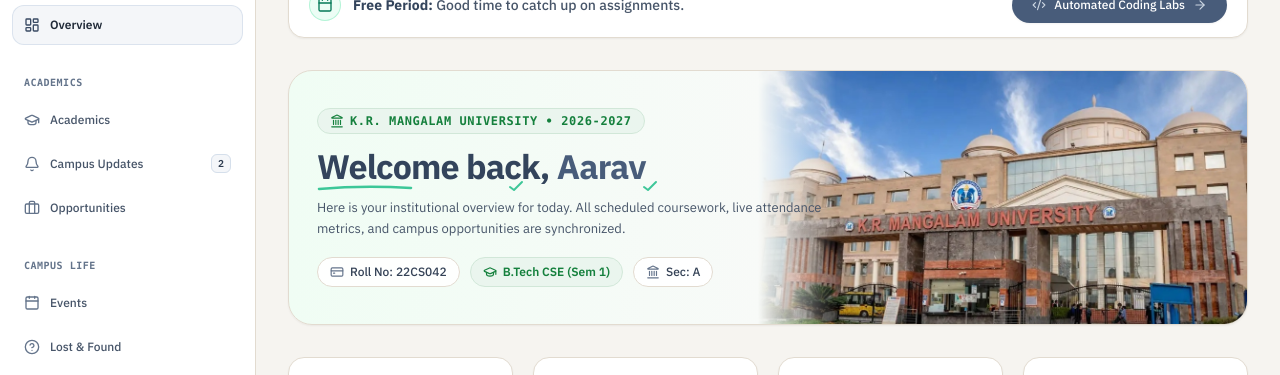
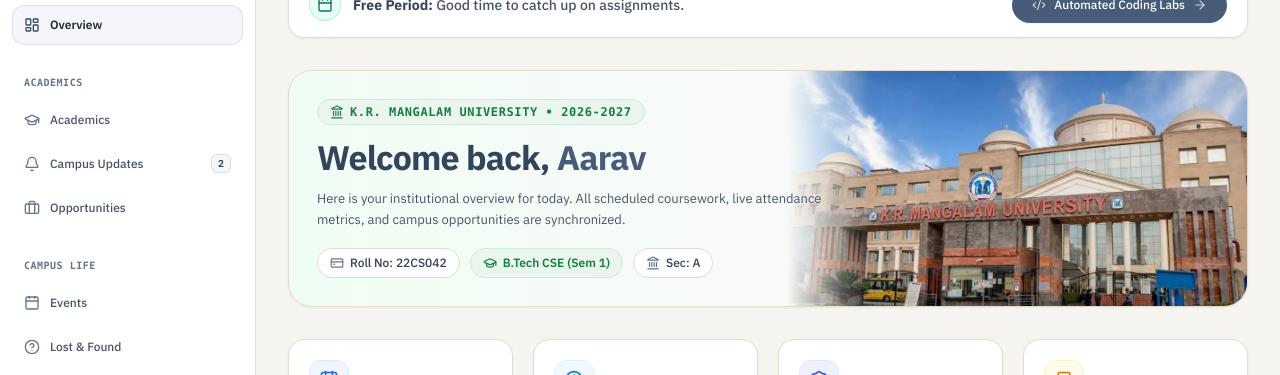
Before and after one commit to hritikraj07/AAROH, a React (Vite) app: page /login in a window 1280 px wide. Both pictures are taken after a click on the button "Student Demo". Shown: the part 124-499 px from the top of the page. Built offline with nearby package versions, Linux system fonts and the light colour scheme; no server answers; the database is empty.

Commit message:
fix(dashboard): remove heading hand-drawn accents and refine campus image framing and fade

```diff
--- a/src/pages/DashboardPage.tsx
+++ b/src/pages/DashboardPage.tsx
@@ -335,16 +335,16 @@ export const DashboardPage: React.FC = () => {
       )}
 
       {/* 2. Hero Welcome Banner (Campus Photo + Gradient Mask exactly matching reference) */}
-      <div className="relative overflow-hidden bg-gradient-to-r from-[#F0FDF4] via-[#F8FAF8] to-white dark:from-[#0B1512] dark:via-[#111818] dark:to-[#18181B] border border-[#E5ECE8] dark:border-[#27272A] shadow-sm text-slate-900 dark:text-white rounded-[24px] sm:rounded-3xl p-6 sm:p-7 min-h-[240px] sm:min-h-[255px] flex flex-col justify-center transition-colors duration-150 select-none">
+      <div className="relative overflow-hidden bg-gradient-to-r from-[#F0FDF4] via-[#F8FAF8] to-white dark:from-[#0B1512] dark:via-[#111818] dark:to-[#18181B] border border-[#E5ECE8] dark:border-[#27272A] shadow-sm text-slate-900 dark:text-white rounded-3xl p-6 sm:p-7 flex flex-col justify-center transition-colors duration-150 select-none">
         {/* Hidden token for test suite verification compatibility */}
         <span className="hidden bg-[#0F766E] rounded-3xl" aria-hidden="true" />
 
-        {/* Right Background: Campus Building Photo exactly as reference, crystal clear without wash/blur */}
-        <div className="absolute top-0 right-0 w-[54%] sm:w-[53%] md:w-[52%] lg:w-[51%] h-full z-0 overflow-hidden pointer-events-none [mask-image:linear-gradient(to_right,transparent_0%,black_16%,black_100%)] [-webkit-mask-image:linear-gradient(to_right,transparent_0%,black_16%,black_100%)]">
+        {/* Right Background: Campus Building Photo smoothly faded into background, perfectly framed */}
+        <div className="absolute top-0 right-0 w-[48%] sm:w-[48%] md:w-[48%] lg:w-[48%] h-full z-0 overflow-hidden pointer-events-none [mask-image:linear-gradient(to_right,transparent_0%,black_18%,black_100%)] [-webkit-mask-image:linear-gradient(to_right,transparent_0%,black_18%,black_100%)]">
           <img
             src="/krmu-campus.jpg"
             alt="K.R. Mangalam University Campus"
-            className="w-full h-full object-cover object-[center_36%] select-none pointer-events-none"
+            className="w-full h-full object-cover object-[center_28%] select-none pointer-events-none"
           />
         </div>
 
@@ -361,16 +361,6 @@ export const DashboardPage: React.FC = () => {
             <h1 className="text-2xl sm:text-3xl lg:text-[34px] font-extrabold tracking-tight text-[#0F2544] dark:text-white font-sans leading-none">
               Welcome back, <span className="text-[#1D4ED8] dark:text-blue-400">{studentDisplayName}</span>
             </h1>
-            {/* Hand-drawn style accents exactly matching reference */}
-            <svg className="absolute -bottom-2 left-0 w-24 h-2 text-emerald-500/80 dark:text-emerald-400/80 pointer-events-none" viewBox="0 0 100 8" fill="none">
-              <path d="M 2 5 Q 48 1 98 4" stroke="currentColor" strokeWidth="2.5" strokeLinecap="round" />
-            </svg>
-            <svg className="absolute -bottom-2 left-[58%] w-4 h-3 text-emerald-500/80 dark:text-emerald-400/80 pointer-events-none" viewBox="0 0 16 12" fill="none">
-              <path d="M 2 7 L 6 10 L 14 2" stroke="currentColor" strokeWidth="2" strokeLinecap="round" strokeLinejoin="round" />
-            </svg>
-            <svg className="absolute -bottom-2 -right-3 w-4 h-3 text-emerald-500/80 dark:text-emerald-400/80 pointer-events-none" viewBox="0 0 16 12" fill="none">
-              <path d="M 2 7 L 6 10 L 14 2" stroke="currentColor" strokeWidth="2" strokeLinecap="round" strokeLinejoin="round" />
-            </svg>
           </div>
 
           {/* Subtitle */}
```
